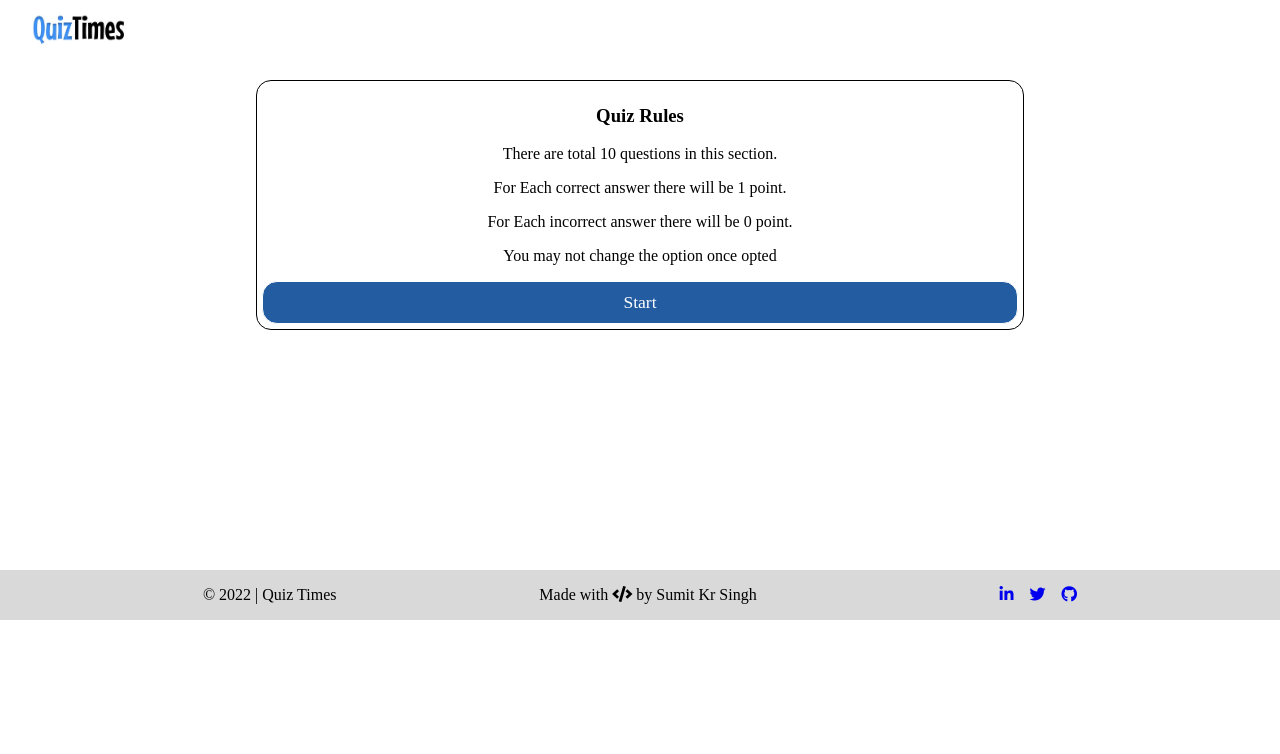
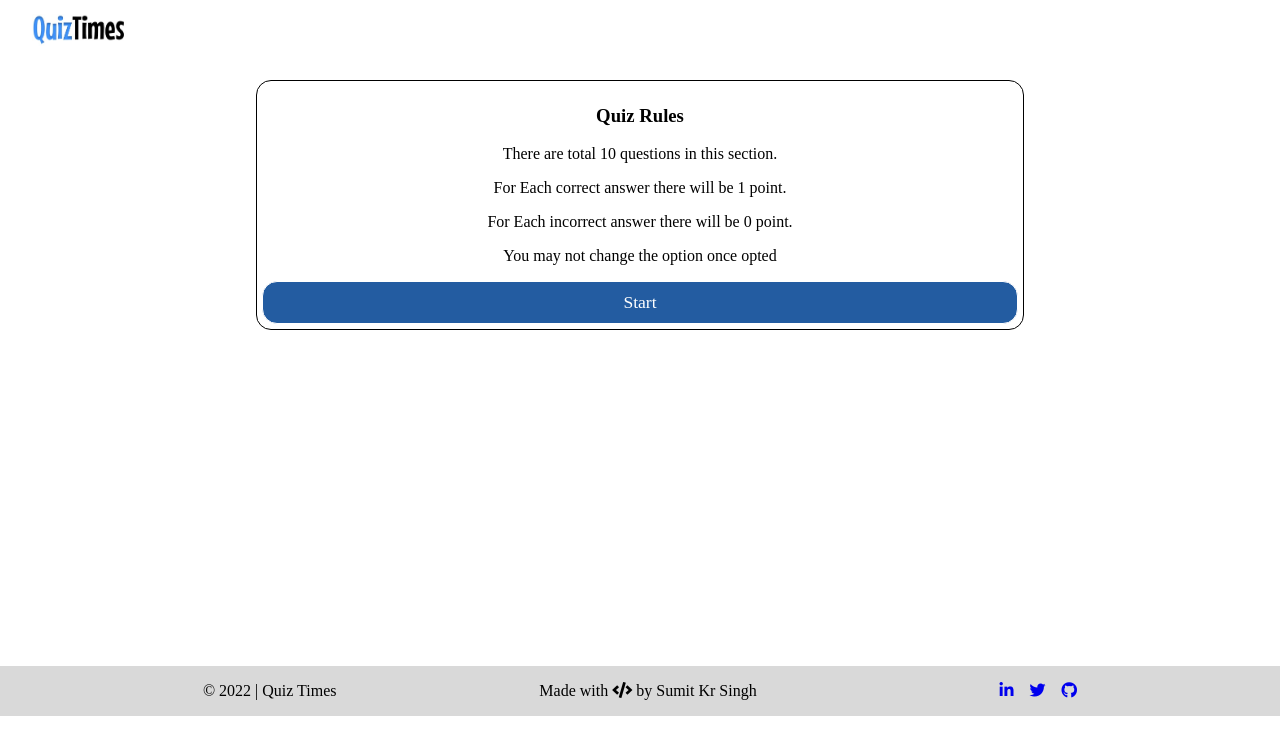
Before and after one commit to sumitk-singh/quiz-times, a React (Create React App) app: page /MythologyQuiz in a window 1280 px wide. Shown: the top 754 px of the page. Built offline with nearby package versions, Linux system fonts and the light colour scheme.

Commit message:
Update Footer.css

```diff
--- a/src/components/Footer/Footer.css
+++ b/src/components/Footer/Footer.css
@@ -8,7 +8,7 @@
     align-items: center;
     background-color: var(--backround-footer);
     width: 100%;
-/*     margin-top: 6rem; */
+    margin-top: 6rem;
     bottom: 0;
 }
 
```
